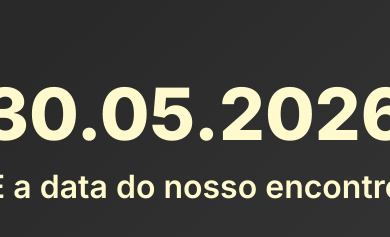
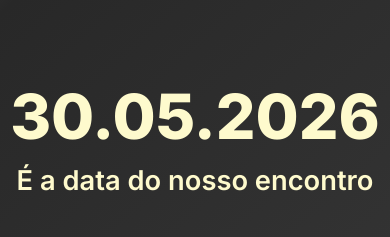
Before and after one commit to thiagodemedeiros/NOSS-SITE, a React (Vite) app: page / in a window 390 px wide. Shown: the part 1648-1885 px from the top of the page. Built offline with nearby package versions, Linux system fonts and the light colour scheme; a web font is replaced by a local one.

Commit message:
Secao 3 terminada

```diff
--- a/src/feature/Home/Sections/styles/HomeSection3.css
+++ b/src/feature/Home/Sections/styles/HomeSection3.css
@@ -20,15 +20,15 @@
     font-family: "Inter", sans-serif;
 
     & h4 {
-        font-size: 72px;
+        font-size: clamp(30px, 16vw, 72px);
         font-weight: 800;
         color: #FEFACD;
     }
 
     & p {
-        font-size: 32px;
+        font-size: clamp(18px, 7vw, 32px);
+        text-align: center;
         font-weight: 600;
         color: #FEFACD;
     }
-    }
 }
```
